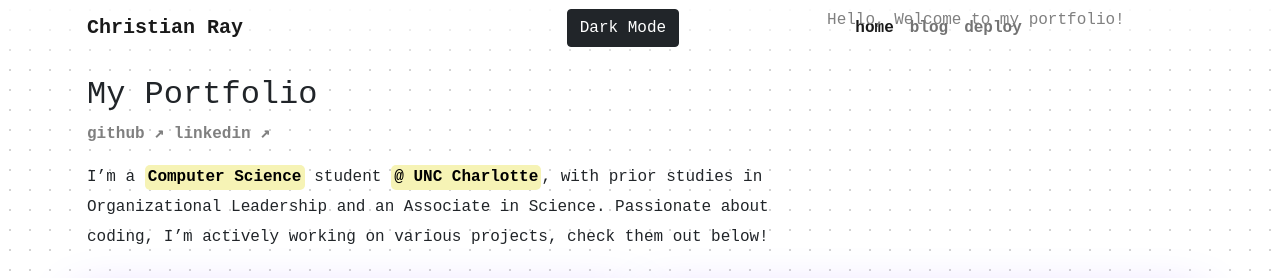
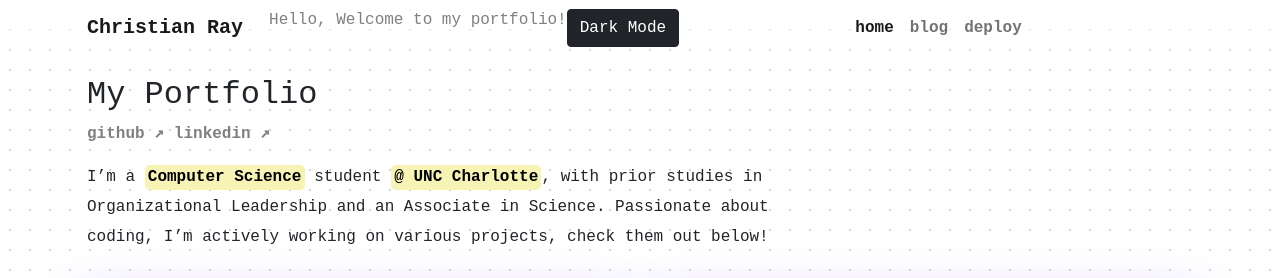
Before and after one commit to CARay1502/portfolio-bento, a website: page index.html in a window 1280 px wide. Shown: the top 278 px of the page. Drawn offline with nearby package versions, Linux system fonts and the light colour scheme.

Commit message:
Update styles.css

```diff
--- a/styles.css
+++ b/styles.css
@@ -70,9 +70,6 @@ mark {
     color: grey;
     font-weight: 400;
     display: flex;
-    position: relative;
-    top: 0%;
-    left: 50%;
 }
 /* main background */
 main {
```
